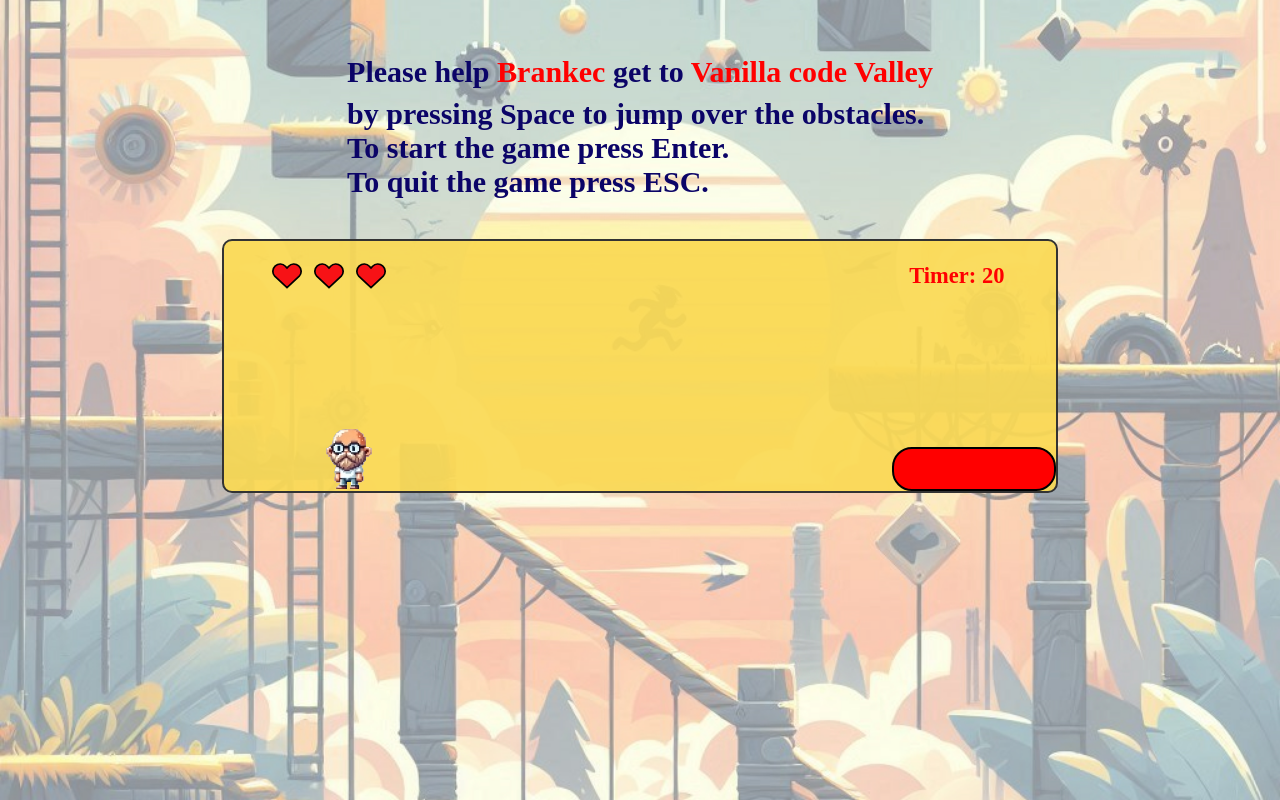
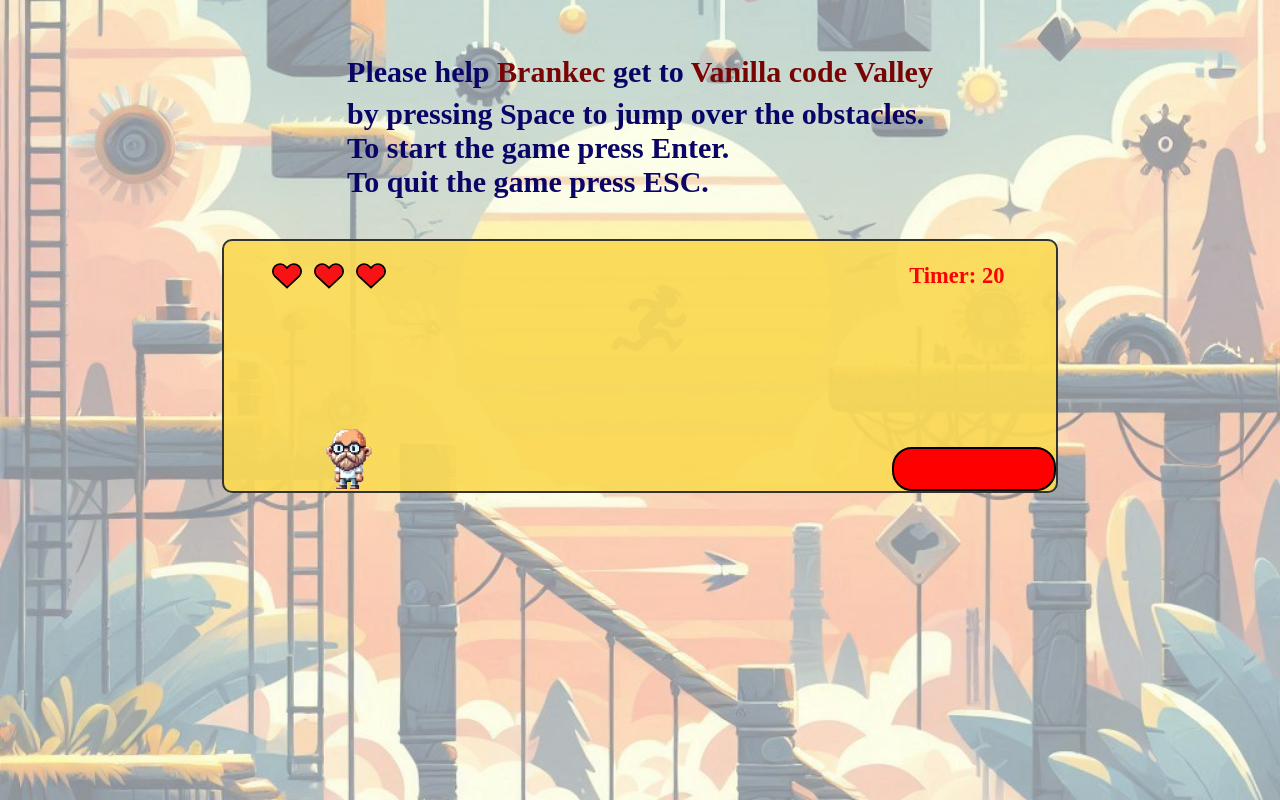
Before and after one commit to andrej-maslovara/Jumping_game, a plain HTML site: page index.html in a window 1280 px wide. Drawn offline with Linux system fonts and the light colour scheme.

Commit message:
Color adjusting

```diff
--- a/style.css
+++ b/style.css
@@ -22,12 +22,8 @@ h4 {
 span {
   color: #780404;
   z-index: 3;
-  color: #1f2937;
   margin: 4rem 0;
   line-height: 5rem;
-}
-span {
-  color: #ff0000;
 }
 
 p {
```
